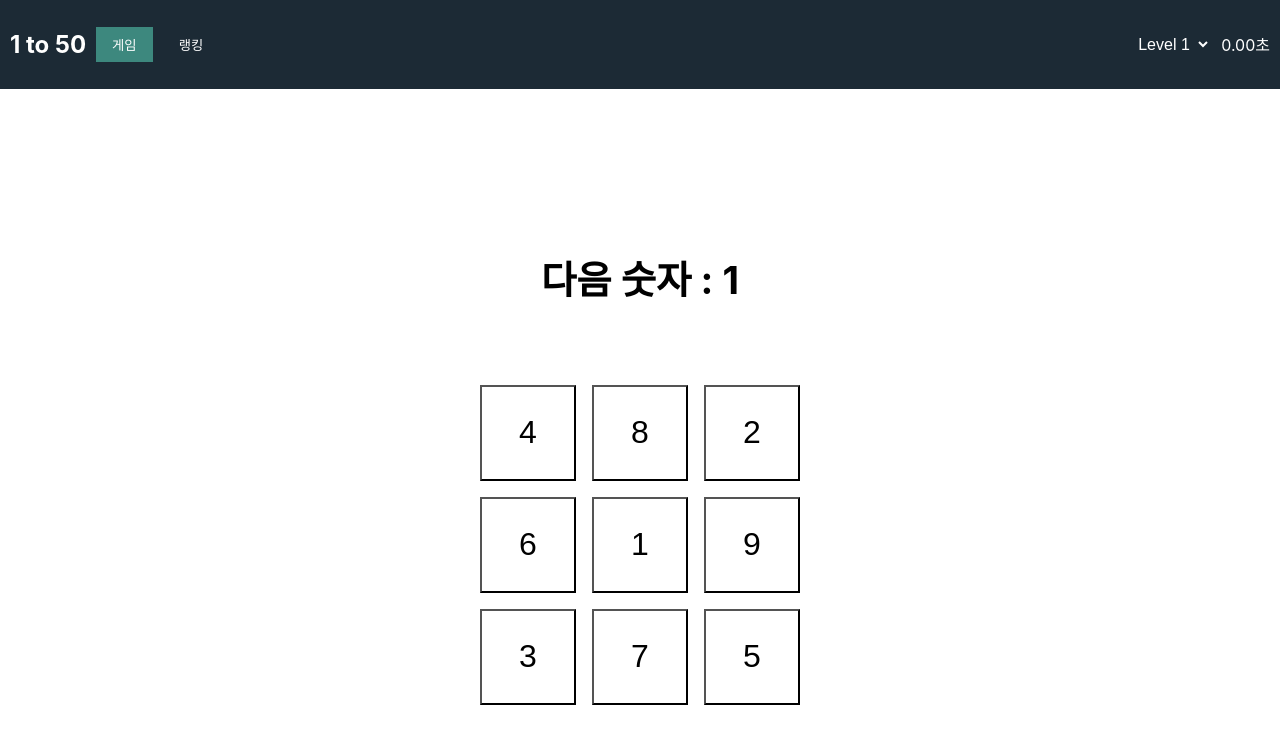
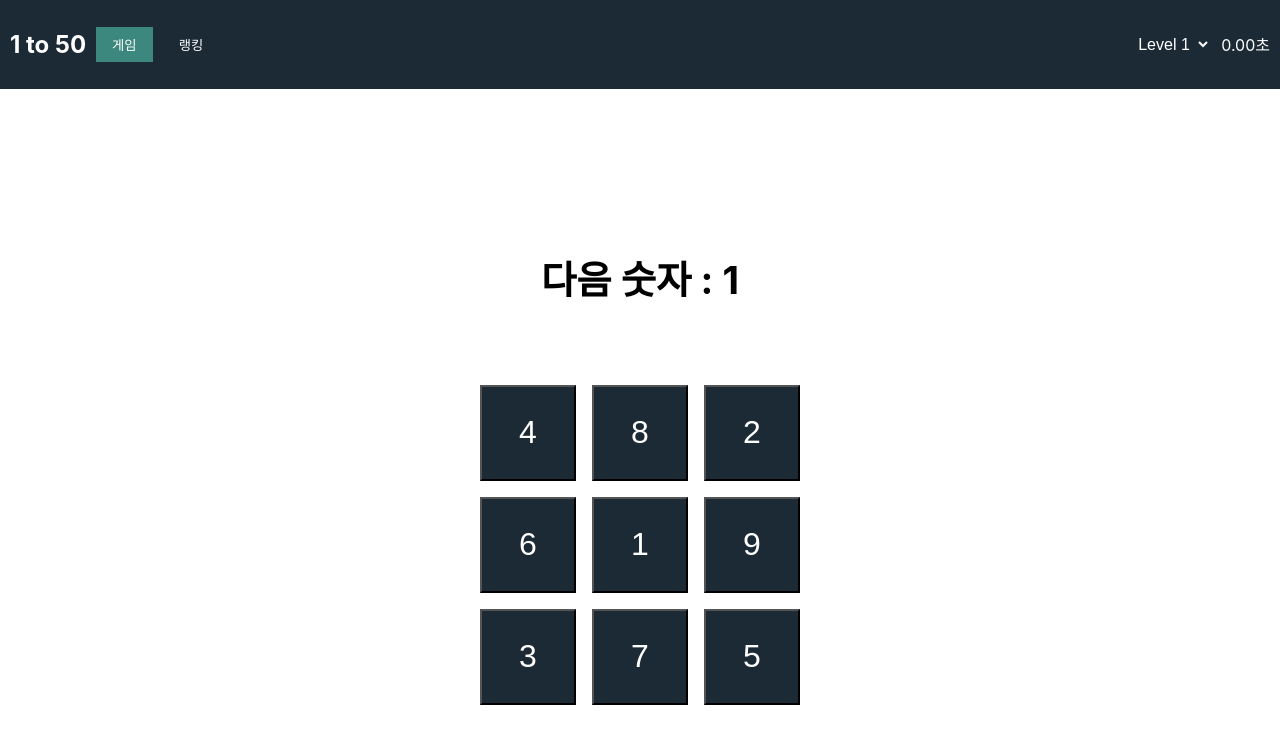
Before and after one commit to AND-SOPT-WEB/YoonJiLee, a React (Create React App) app in the folder week3_assignment/: page / in a window 1280 px wide. Shown: the top 744 px of the page. Built offline with nearby package versions, Linux system fonts and the light colour scheme.

Commit message:
feat: GameBoard styling

```diff
--- a/week3_assignment/src/components/Game/GameBoard.jsx
+++ b/week3_assignment/src/components/Game/GameBoard.jsx
@@ -3,7 +3,8 @@ import styled from "@emotion/styled";
 import Modal from "../Modal/Modal";
 import { createPortal } from "react-dom";
 
-const GameBoard = ({ level, startGame, endGame, setTime, time }) => { // time 추가
+const GameBoard = ({ level, startGame, endGame, setTime, time }) => {
+  // 레벨에 따라 그리드 크기 설정
   const gridNumber = level === 1 ? 3 : level === 2 ? 4 : 5;
   const halfNumber = gridNumber ** 2;
   const maxNumber = halfNumber * 2;
@@ -29,7 +30,7 @@ const GameBoard = ({ level, startGame, endGame, setTime, time }) => { // time
     return () => clearInterval(timer);
   }, [isRunning, setTime, time]);
 
-  // 레벨 변경 시 초기화
+  // 레벨 변경 시 게임 초기화
   useEffect(() => {
     const initialNumbers = Array.from({ length: halfNumber }, (_, i) => i + 1);
     const additionalNumbers = Array.from({ length: halfNumber }, (_, i) => i + halfNumber + 1);
@@ -123,8 +124,8 @@ const DefaultButton = styled.button`
 
 const NumberButton = styled(DefaultButton)`
   font-size: 2rem;
-  background-color: ${({ num, halfNumber }) => (num > halfNumber ? "var(--red)" : "var(--orange)")};
-  color: black;
+  background-color: ${({ num, halfNumber }) => (num > halfNumber ? "var(--green)" : "var(--blue)")};
+  color: white;
   cursor: pointer;
 
   &:active {
--- a/week3_assignment/src/index.css
+++ b/week3_assignment/src/index.css
@@ -11,3 +11,9 @@ code {
   font-family: source-code-pro, Menlo, Monaco, Consolas, 'Courier New',
     monospace;
 }
+
+:root {
+  --blue: #1c2a35;
+  --green: #3d887e;
+
+}
```
